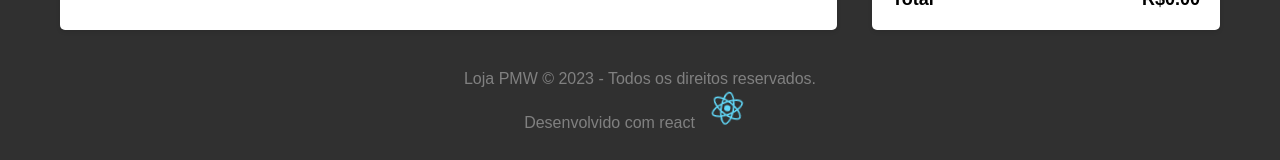
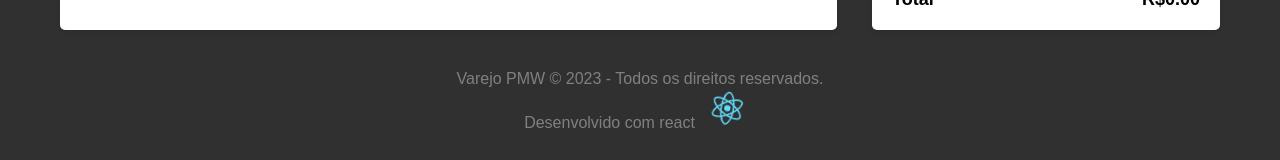
Before and after one commit to OdaliID/Loija-Fake-Store-API, a React (Create React App) app: page / in a window 1280 px wide. Shown: the part 200-360 px from the top of the page. Built offline with nearby package versions, Linux system fonts and the light colour scheme; no server answers.

Commit message:
Update App.js

```diff
--- a/src/App.js
+++ b/src/App.js
@@ -103,7 +103,7 @@ function App() {
         </div>
       </div>
       <footer className="rodape">
-        <div>Loja PMW &copy; 2023 - Todos os direitos reservados.</div>
+        <div>Varejo PMW &copy; 2023 - Todos os direitos reservados.</div>
         <div>Desenvolvido com react <img src={logo} className="rodape-logo" alt="logo" /></div>
       </footer>
     </div>
```
